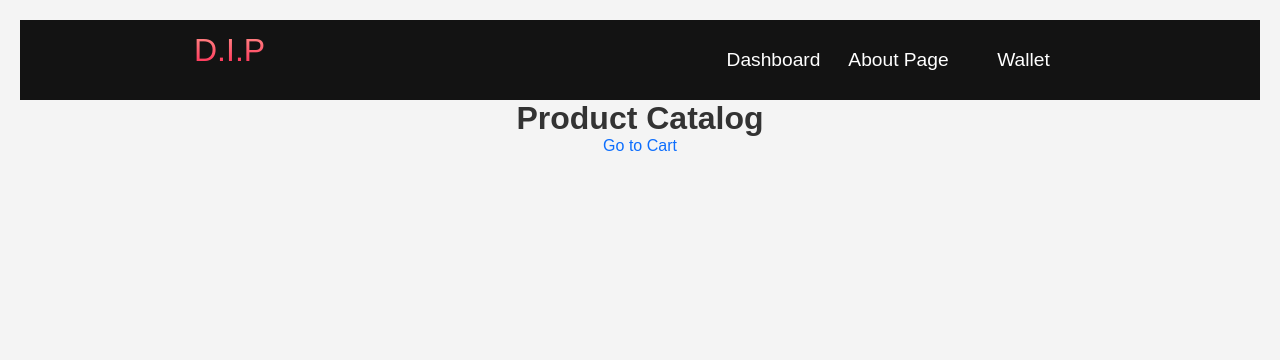
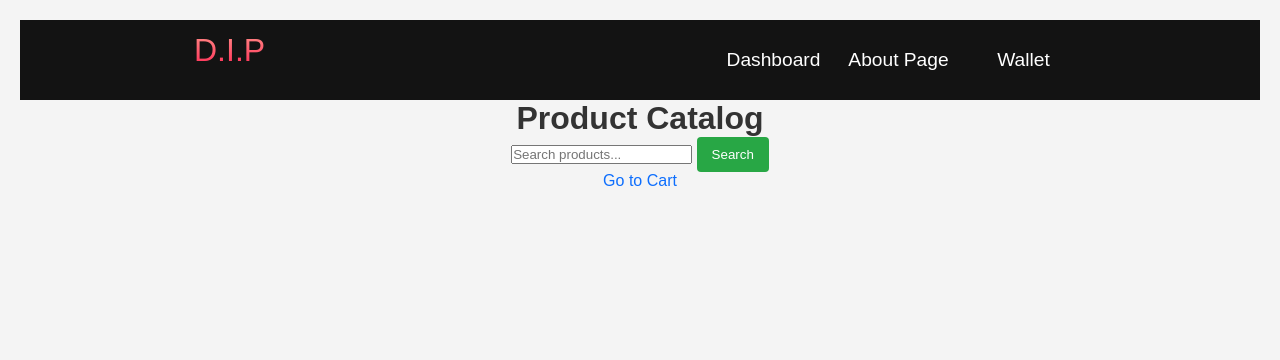
Before and after one commit to ZoutKoning/DIP-Website, a Django app: page /catalog/ in a window 1280 px wide. Shown: the top 360 px of the page. Run offline with Django 4.2, Linux system fonts and the light colour scheme.

Commit message:
Update catalog.html

```diff
--- a/templates/catalog.html
+++ b/templates/catalog.html
@@ -59,6 +59,7 @@
     </style>
 </head>
 <body>
+    <!--section Navbar-->
     <nav class="navbar">
         <div class="navbar__container">
             <a href="#home" id="navbar__logo">D.I.P</a>
@@ -77,20 +78,30 @@
                  <li class="navbar__item">
                     <a href="{%url 'wallet' %}" class="navbar__links" id="project-page">Wallet</a>
                  </li>
+                 {% if user.is_authenticated %}
+                    <li class="navbar__item">
+                        <a href="{%url 'logout_user' %}" class="navbar__links" id="sign-out-page">Log-out</a>
+                     </li>
+                {% endif %}
 
             </ul>
         </div>
     </nav>
     <h1>Product Catalog</h1>
+    <div>
+        <input type="text" id="search-input" placeholder="Search products...">
+        <button onclick="searchProducts()">Search</button>
+    </div>
     <a href="{%url 'cart' %}">Go to Cart</a> <!-- Link to cart page -->
     <div id="product-container">
         <!-- Products will be loaded here -->
     </div>
 
     <script>
-        localStorage.removeItem('cart');
-        function fetchProducts() {
-            const url = "https://ebay-search-result.p.rapidapi.com/search/truckerclothes";
+        let products = [];
+
+        function fetchProducts(searchQuery = 'truckerclothes') {  // Default search term
+            const url = `https://ebay-search-result.p.rapidapi.com/search/${encodeURIComponent(searchQuery)}`;
             const headers = {
                 "X-RapidAPI-Key": "5312141f13mshf56b15461559508p1b3ee1jsna43bf4b24cc7", // Replace with your API key
                 "X-RapidAPI-Host": "ebay-search-result.p.rapidapi.com"
@@ -102,10 +113,11 @@
                     products = data.results.map(product => {
                         return {
                             ...product,
-                        price: parseFloat(product.price.replace(/[^0-9.-]+/g, "")) // Convert price to a number
+                            price: Math.round(parseFloat(product.price.replace(/[^0-9.-]+/g, ""))) // Convert price to a number
                         };
                     });
                     const container = document.getElementById('product-container');
+                    container.innerHTML = ''; // Clear existing products
                     products.forEach(product => {
                         const productDiv = document.createElement('div');
                         productDiv.className = 'product';
@@ -123,6 +135,11 @@
                 });
         }
 
+        function searchProducts() {
+            const searchQuery = document.getElementById('search-input').value || 'truckerclothes'; // Default to 'truckerclothes' if empty
+            fetchProducts(searchQuery);
+        }
+
         function addToCart(productId) {
             let cart = JSON.parse(localStorage.getItem('cart')) || {};
             const product = products.find(p => p.id === productId);
@@ -137,7 +154,14 @@
             }
         }
 
-    document.addEventListener('DOMContentLoaded', fetchProducts);
+        function emptyCart() {
+            localStorage.setItem('cart', JSON.stringify({})); // Set cart to an empty object
+        }
+
+        document.addEventListener('DOMContentLoaded', () => {
+            emptyCart(); // empties cart on load
+            fetchProducts(); // Fetch 'truckerclothes' by default on load
+        });
     </script>
 </body>
 </html>
```
Lines whose indentation alone changed are shown as unchanged.
